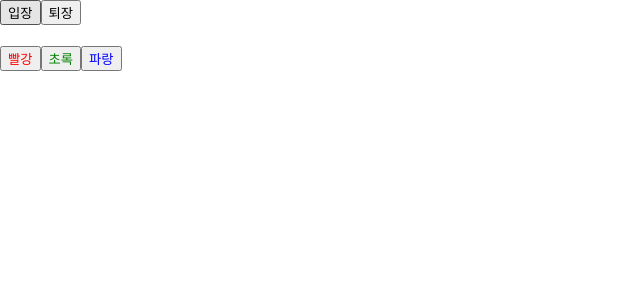
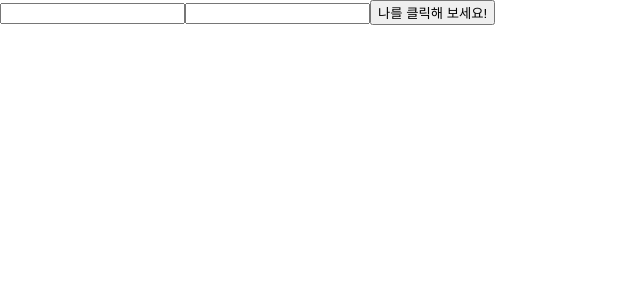
Before and after one commit to honaseung/hello-react, a React (Create React App) app: page / in a window 1280 px wide. Shown: the top 300 px of the page, without its empty margins (0-640 px from the left). Built offline with nearby package versions, Linux system fonts and the light colour scheme.

Commit message:
practice control event object on react

```diff
--- a/src/App.js
+++ b/src/App.js
@@ -1,9 +1,13 @@
-import Say from './Say';
+import EventPractice from './EventPractice';
+// import EventPracticeClass from './EventPracticeClass';
+// import Say from './Say';
 
 const App = () => {
     return (
         <>
-            <Say />
+            {/* <Say /> */}
+            {/* <EventPracticeClass /> */}
+            <EventPractice />
         </>
     );
 };
```
